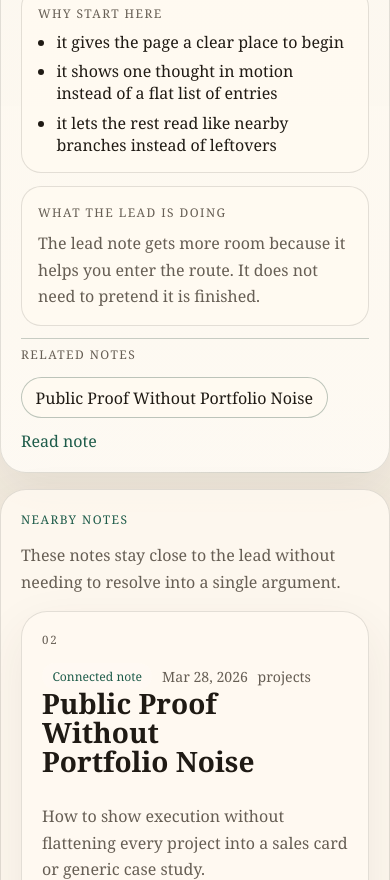
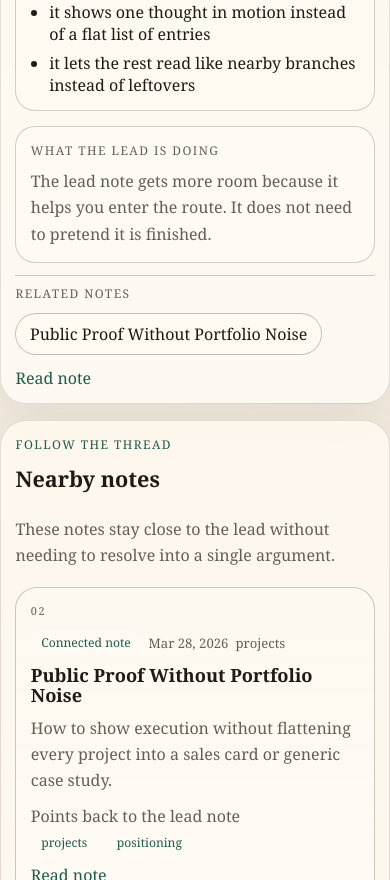
Before and after one commit to 2zcory/2zcory-garden, a Next.js app: page /garden in a window 390 px wide. Shown: the part 1120-2000 px from the top of the page. Built offline with nearby package versions, Linux system fonts and the light colour scheme.

Commit message:
Refine garden trail hierarchy

```diff
--- a/app/globals.css
+++ b/app/globals.css
@@ -1072,19 +1072,20 @@ main {
 .garden-entry,
 .garden-entry-body,
 .garden-entry-head,
-.garden-entry-grid,
-.garden-entry-column,
+.garden-entry-main,
+.garden-lead-notes,
+.garden-lead-note,
 .garden-related-shell {
   display: grid;
 }
 
 .garden-page-shell {
-  gap: 1rem;
+  gap: 1.3rem;
 }
 
 .garden-entry {
   gap: 1rem;
-  padding: 1.25rem;
+  padding: 1.35rem;
   border: 1px solid var(--line);
   border-radius: 26px;
   box-shadow: var(--shadow);
@@ -1115,7 +1116,9 @@ main {
 
 .garden-entry-body,
 .garden-entry-head,
-.garden-entry-column,
+.garden-entry-main,
+.garden-lead-notes,
+.garden-lead-note,
 .garden-support-head,
 .garden-related-shell,
 .garden-branch-notes {
@@ -1131,26 +1134,29 @@ main {
   align-items: center;
 }
 
+.garden-entry-head h2,
+.garden-entry-head h3 {
+  margin: 0;
+}
+
 .garden-entry-head h2 {
-  margin: 0;
-  max-width: 14ch;
+  max-width: 13ch;
   font-size: clamp(1.75rem, 2.9vw, 2.45rem);
   line-height: 1.02;
 }
 
-.garden-entry-grid {
-  gap: 0.85rem;
-}
-
-.garden-entry-column {
-  gap: 0.45rem;
-  padding: 1rem;
-  border: 1px solid var(--line);
-  border-radius: 20px;
-  background: color-mix(in srgb, var(--surface-strong) 78%, transparent);
-}
-
-.garden-entry-column p,
+.garden-entry-head h3 {
+  max-width: 18ch;
+  font-size: clamp(1.18rem, 2vw, 1.45rem);
+  line-height: 1.12;
+}
+
+.garden-entry-main {
+  gap: 0.55rem;
+}
+
+.garden-entry-summary,
+.garden-lead-note p,
 .garden-route-note p,
 .garden-support-head p,
 .garden-locale-note,
@@ -1162,6 +1168,23 @@ main {
   color: var(--muted);
 }
 
+.garden-lead-notes {
+  gap: 0.9rem;
+  padding-top: 0.15rem;
+}
+
+.garden-lead-note {
+  gap: 0.45rem;
+  padding: 1rem 1.05rem;
+  border: 1px solid color-mix(in srgb, var(--accent) 12%, var(--line));
+  border-radius: 20px;
+  background: color-mix(in srgb, var(--surface-strong) 78%, transparent);
+}
+
+.garden-lead-note-motion {
+  background: color-mix(in srgb, var(--surface) 78%, transparent);
+}
+
 .garden-entry-points {
   margin: 0;
   padding-left: 1.15rem;
@@ -1170,7 +1193,8 @@ main {
 }
 
 .garden-related-shell {
-  padding-top: 0.35rem;
+  gap: 0.6rem;
+  padding-top: 0.5rem;
   border-top: 1px solid color-mix(in srgb, var(--accent) 14%, var(--line));
 }
 
@@ -1202,8 +1226,8 @@ main {
 }
 
 .garden-support-shell {
-  gap: 1rem;
-  padding: 1.25rem;
+  gap: 1.15rem;
+  padding: 1.2rem 1.25rem;
   border: 1px solid var(--line);
   border-radius: 26px;
   box-shadow: var(--shadow);
@@ -1219,6 +1243,37 @@ main {
 
 .garden-badge-muted {
   background: color-mix(in srgb, var(--surface) 74%, transparent);
+}
+
+.garden-entry-support {
+  gap: 0.75rem;
+  padding: 1rem 1.05rem;
+  border-radius: 22px;
+  box-shadow: none;
+}
+
+.garden-entry-support .garden-entry-body {
+  gap: 0.55rem;
+}
+
+.garden-entry-support .garden-entry-meta {
+  gap: 0.45rem;
+  font-size: 0.82rem;
+}
+
+.garden-entry-support-branch {
+  background:
+    linear-gradient(
+      180deg,
+      color-mix(in srgb, var(--surface-strong) 86%, rgba(30, 92, 74, 0.05)),
+      color-mix(in srgb, var(--surface) 96%, transparent)
+    );
+  border-color: color-mix(in srgb, var(--accent) 16%, var(--line));
+}
+
+.garden-entry-support-loose {
+  background: color-mix(in srgb, var(--surface) 72%, transparent);
+  border-style: dashed;
 }
 
 .garden-topic-row {
@@ -1944,6 +1999,24 @@ html[data-theme="dark"] .projects-badge-muted {
   .writing-lead-note {
     padding: 0.9rem;
   }
+
+  .garden-entry,
+  .garden-support-shell {
+    padding: 1rem;
+  }
+
+  .garden-entry-head h2,
+  .garden-entry-head h3 {
+    max-width: none;
+  }
+
+  .garden-entry-head h3 {
+    font-size: 1.24rem;
+  }
+
+  .garden-lead-note {
+    padding: 0.9rem;
+  }
 }
 
 @media (max-width: 480px) {
@@ -2086,6 +2159,18 @@ html[data-theme="dark"] .projects-badge-muted {
   }
 
   .writing-support-head {
+    gap: 0.55rem;
+  }
+
+  .garden-page-shell {
+    gap: 1rem;
+  }
+
+  .garden-entry-support {
+    padding: 0.95rem;
+  }
+
+  .garden-support-head {
     gap: 0.55rem;
   }
 
@@ -2610,6 +2695,20 @@ html[data-theme="dark"] .projects-badge-muted {
 }
 
 @media (max-width: 480px) {
+  .garden-entry,
+  .garden-support-shell,
+  .garden-route-note {
+    padding: 0.9rem;
+  }
+
+  .garden-entry-rank {
+    font-size: 0.68rem;
+  }
+
+  .garden-entry-head h3 {
+    font-size: 1.14rem;
+  }
+
   .writing-entry,
   .writing-support-shell,
   .writing-route-note {
--- a/components/garden/garden-page.tsx
+++ b/components/garden/garden-page.tsx
@@ -18,6 +18,7 @@ type GardenCopy = {
   metricTopics: string;
   metricLinks: string;
   leadLabel: string;
+  branchEyebrow: string;
   leadRole: string;
   leadBody: string;
   leadWhy: string;
@@ -51,6 +52,7 @@ export const GARDEN_COPY: Record<AppLocale, GardenCopy> = {
     metricTopics: "topic tags",
     metricLinks: "visible links",
     leadLabel: "Lead note",
+    branchEyebrow: "Follow the thread",
     leadRole: "What the lead is doing",
     leadBody:
       "The lead note gets more room because it helps you enter the route. It does not need to pretend it is finished.",
@@ -90,6 +92,7 @@ export const GARDEN_COPY: Record<AppLocale, GardenCopy> = {
     metricTopics: "nhãn chủ đề",
     metricLinks: "liên kết thấy được",
     leadLabel: "Note dẫn",
+    branchEyebrow: "Đi tiếp theo mạch này",
     leadRole: "Note dẫn đang làm gì",
     leadBody:
       "Note dẫn có thêm không gian vì nó giúp đi vào route này dễ hơn. Nó không cần giả vờ mình đã hoàn chỉnh.",
@@ -129,6 +132,7 @@ export const GARDEN_COPY: Record<AppLocale, GardenCopy> = {
     metricTopics: "topic tags",
     metricLinks: "visible links",
     leadLabel: "Lead note",
+    branchEyebrow: "この流れをたどる",
     leadRole: "先頭の役割",
     leadBody:
       "先頭のノートに少し余白があるのは、この route に入るための取っかかりになるからです。完成した文章のふりをする必要はありません。",
@@ -204,19 +208,19 @@ export function GardenPage({locale, LinkComponent, englishOnlyNote}: GardenPageP
             <div className="garden-entry-rank">01</div>
             <div className="garden-entry-body">
               <div className="garden-entry-head">
-                <div>
+                <div className="garden-entry-main">
                   <div className="meta-row garden-entry-meta">
                     <span className="badge">{copy.leadLabel}</span>
                     <span>{formatDate(leadNote.publishedAt, locale)}</span>
                     <span>{leadNote.topicLabels[0]}</span>
                   </div>
                   <h2>{leadNote.title}</h2>
+                  <p className="muted garden-entry-summary">{leadNote.summary}</p>
                 </div>
-                <p className="muted">{leadNote.summary}</p>
               </div>
 
-              <div className="garden-entry-grid">
-                <section className="garden-entry-column">
+              <div className="garden-lead-notes">
+                <section className="garden-lead-note">
                   <p className="eyebrow garden-entry-label">{copy.leadWhy}</p>
                   <ul className="garden-entry-points">
                     {copy.leadWhyPoints.map((point) => (
@@ -224,7 +228,7 @@ export function GardenPage({locale, LinkComponent, englishOnlyNote}: GardenPageP
                     ))}
                   </ul>
                 </section>
-                <section className="garden-entry-column">
+                <section className="garden-lead-note garden-lead-note-motion">
                   <p className="eyebrow garden-entry-label">{copy.leadRole}</p>
                   <p className="muted">{copy.leadBody}</p>
                 </section>
@@ -262,33 +266,41 @@ export function GardenPage({locale, LinkComponent, englishOnlyNote}: GardenPageP
           {branchNotes.length > 0 ? (
             <section className="garden-support-shell">
               <div className="garden-support-head">
-                <p className="eyebrow">{copy.branchTitle}</p>
+                <p className="eyebrow">{copy.branchEyebrow}</p>
+                <h2 className="section-heading">{copy.branchTitle}</h2>
                 <p className="muted">{copy.branchBody}</p>
               </div>
 
               <ol className="garden-support-list" start={2}>
                 {branchNotes.map((note, index) => {
-                  const branchLabel =
-                    note.relatedNoteSlugs.length > 0 ? copy.branchLabel : copy.openEdgeLabel;
+                  const branchLabel = index === 0 ? copy.branchLabel : copy.openEdgeLabel;
+                  const isPrimaryBranch = index === 0;
+                  const linksBackToLead = note.relatedNoteSlugs.includes(leadNote.slug);
 
                   return (
-                    <li key={note.slug} className="garden-entry garden-entry-support">
+                    <li
+                      key={note.slug}
+                      className={`garden-entry garden-entry-support${
+                        isPrimaryBranch ? " garden-entry-support-branch" : " garden-entry-support-loose"
+                      }`}
+                    >
                       <div className="garden-entry-rank">{String(index + 2).padStart(2, "0")}</div>
                       <div className="garden-entry-body">
                         <div className="garden-entry-head">
-                          <div>
+                          <div className="garden-entry-main">
                             <div className="meta-row garden-entry-meta">
                               <span className="badge garden-badge-muted">{branchLabel}</span>
                               <span>{formatDate(note.publishedAt, locale)}</span>
                               <span>{note.topicLabels[0]}</span>
                             </div>
-                            <h2>{note.title}</h2>
+                            <h3>{note.title}</h3>
                           </div>
-                          <p className="muted">{note.summary}</p>
                         </div>
 
+                        <p className="muted garden-entry-summary">{note.summary}</p>
+
                         <div className="garden-branch-notes">
-                          {note.relatedNoteSlugs.includes(leadNote.slug) ? (
+                          {linksBackToLead ? (
                             <p className="garden-branch-link-note">{copy.linkedFromLabel}</p>
                           ) : null}
                           <div className="meta-row garden-topic-row">
```
